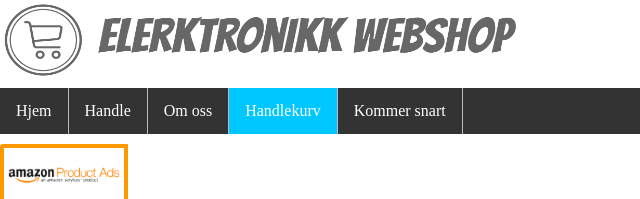
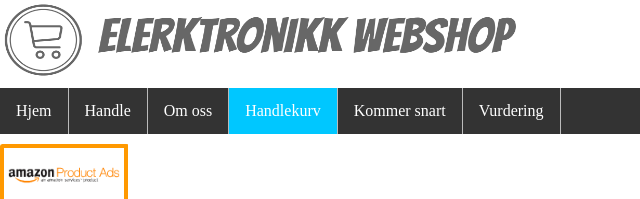
Before and after one commit to webshophenrik/webshophenrik.github.io, a plain HTML site: page html/handlekurv.html in a window 1280 px wide. Shown: the top 199 px of the page, 0-640 px from the left. Drawn offline with Linux system fonts and the light colour scheme.

Commit message:
Update handlekurv.html

```diff
--- a/html/handlekurv.html
+++ b/html/handlekurv.html
@@ -24,6 +24,7 @@
                 <li><a href="omoss.html">Om oss</a></li>
                 <li><a class="active" href="handlekurv.html">Handlekurv</a></li>
                 <li><a href="animajon.html">Kommer snart</a></li>
+                <li><a href="vurdering.html">Vurdering</a></li>
                 <input type="text" placeholder="søk..." id="find">
             </ul>
         </div>
```
